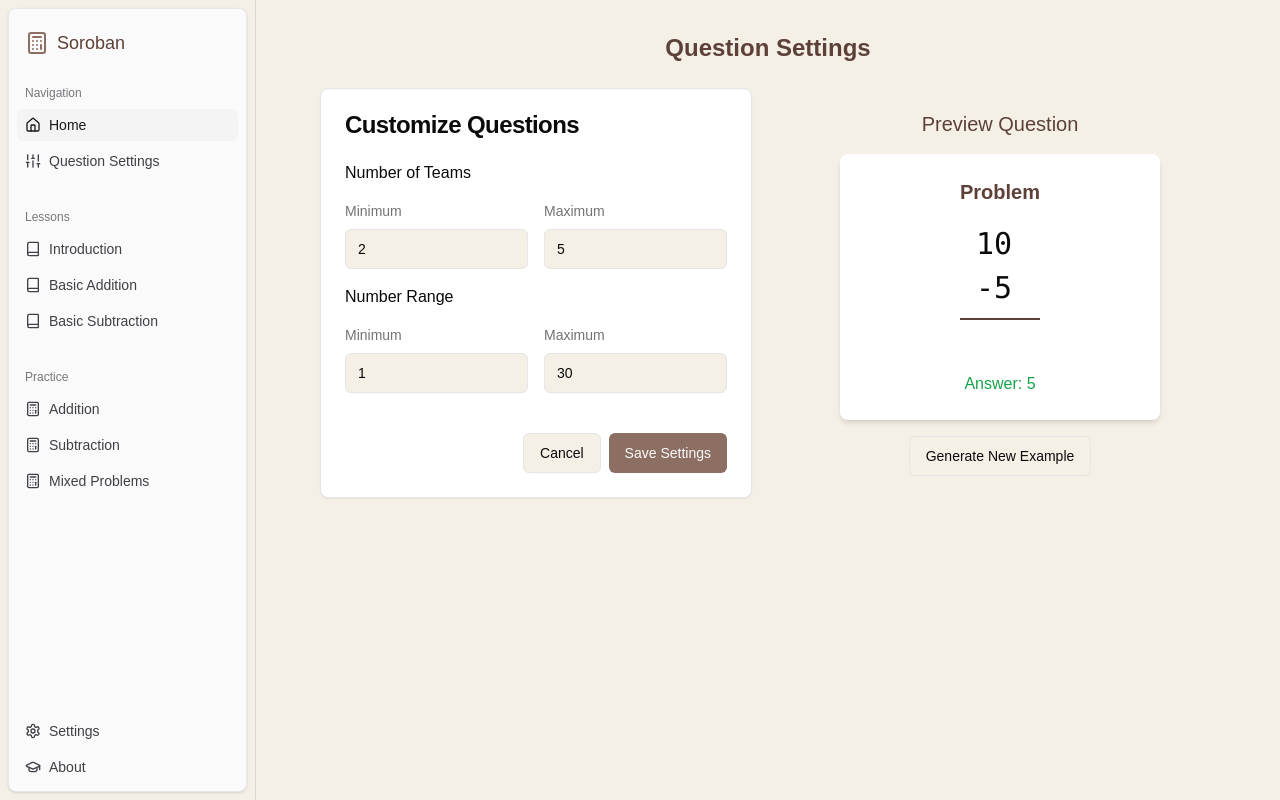
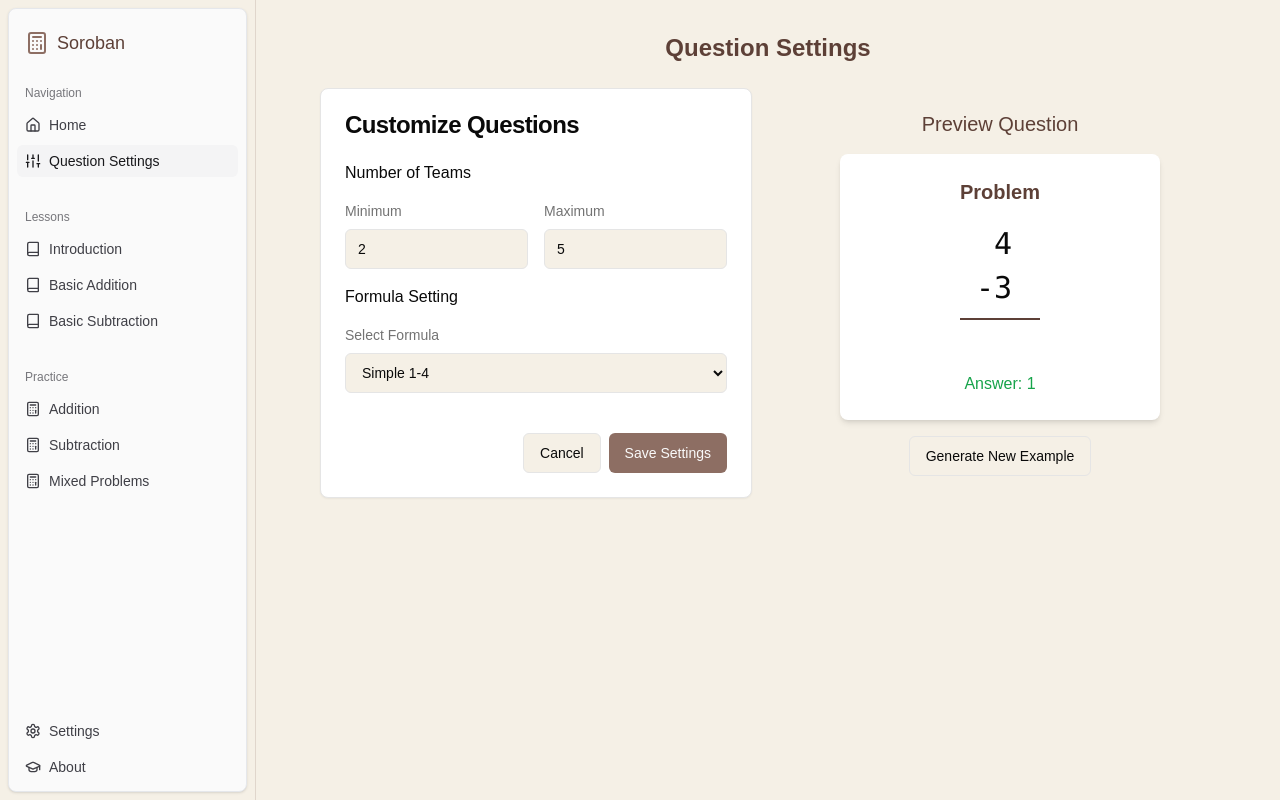
Before and after one commit to mhardock/abacus-learning-tool, a Next.js app: page /question-settings in a window 1280 px wide. Built offline with nearby package versions, Linux system fonts and the light colour scheme.

Commit message:
formula implementation in question generation and settings

```diff
--- a/app/page.tsx
+++ b/app/page.tsx
@@ -83,7 +83,19 @@ export default function Home() {
   }, []);
 
   // Display current settings in the UI for debugging
-  const settingsDebug = `Settings: Min Teams: ${settings.minNumbers}, Max Teams: ${settings.maxNumbers}, Min Value: ${settings.minValue}, Max Value: ${settings.maxValue}`;
+  const formulaNames: Record<number, string> = {
+    1: "Simple 1-4",
+    2: "Simple 1-5",
+    3: "Simple 1-9",
+    4: "Friends +",
+    5: "Friends +/-",
+    6: "Relatives +",
+    7: "Relatives +/-",
+    8: "Mix +",
+    9: "Mix +/-"
+  };
+
+  const settingsDebug = `Min Teams: ${settings.minNumbers}, Max Teams: ${settings.maxNumbers}, Formula: ${formulaNames[settings.scenario] || settings.scenario}`;
 
   return (
     <SidebarProvider>
--- a/app/question-settings/page.tsx
+++ b/app/question-settings/page.tsx
@@ -16,19 +16,30 @@ export default function QuestionSettingsPage() {
   const [settings, setSettings] = useState({
     minNumbers: globalSettings.minNumbers,
     maxNumbers: globalSettings.maxNumbers,
-    minValue: globalSettings.minValue,
-    maxValue: globalSettings.maxValue
+    scenario: globalSettings.scenario || 1
   })
   const [tempInputs, setTempInputs] = useState({
     minNumbers: globalSettings.minNumbers.toString(),
     maxNumbers: globalSettings.maxNumbers.toString(),
-    minValue: globalSettings.minValue.toString(),
-    maxValue: globalSettings.maxValue.toString()
+    scenario: (globalSettings.scenario || 1).toString()
   })
   const [generateNewToggle, setGenerateNewToggle] = useState(false)
   const [previewAnswer, setPreviewAnswer] = useState<number | null>(null)
   const [applySettingsTimer, setApplySettingsTimer] = useState<NodeJS.Timeout | null>(null)
   const [saveMessage, setSaveMessage] = useState<string | null>(null)
+
+  // Define scenario options
+  const scenarioOptions = [
+    { value: 1, label: "Simple 1-4" },
+    { value: 2, label: "Simple 1-5" },
+    { value: 3, label: "Simple 1-9" },
+    { value: 4, label: "Friends +" },
+    { value: 5, label: "Friends +/-" },
+    { value: 6, label: "Relatives +" },
+    { value: 7, label: "Relatives +/-" },
+    { value: 8, label: "Mix +" },
+    { value: 9, label: "Mix +/-" }
+  ]
 
   const handleInputChange = (key: keyof typeof tempInputs, value: string) => {
     setTempInputs(prev => ({
@@ -63,25 +74,8 @@ export default function QuestionSettingsPage() {
       }
     } else if (key === "maxNumbers") {
       validValue = Math.max(settings.minNumbers, Math.min(numValue, 100)) // At least minNumbers, max 100
-    } else if (key === "minValue") {
-      validValue = Math.max(1, Math.min(numValue, settings.maxValue)) // At least 1, max is maxValue
-
-      // If minValue changes, ensure maxValue is at least this value
-      if (validValue > settings.maxValue) {
-        setSettings(prev => ({
-          ...prev,
-          [key]: validValue,
-          maxValue: validValue
-        }))
-        setTempInputs(prev => ({
-          ...prev,
-          [key]: validValue.toString(),
-          maxValue: validValue.toString()
-        }))
-        return
-      }
-    } else if (key === "maxValue") {
-      validValue = Math.max(settings.minValue, Math.min(numValue, 1000000)) // At least minValue, max 1000000
+    } else if (key === "scenario") {
+      validValue = Math.max(1, Math.min(numValue, 9)) // Between 1 and 9
     }
 
     setSettings(prev => ({
@@ -96,6 +90,11 @@ export default function QuestionSettingsPage() {
 
     // Trigger preview update
     setGenerateNewToggle(prev => !prev)
+  }
+
+  const handleScenarioChange = (e: React.ChangeEvent<HTMLSelectElement>) => {
+    const value = e.target.value;
+    validateAndApplySettings("scenario", value);
   }
 
   const handleSave = () => {
@@ -195,45 +194,23 @@ export default function QuestionSettingsPage() {
                   </div>
 
                   <div>
-                    <h3 className="font-medium mb-4">Number Range</h3>
-                    <div className="grid grid-cols-2 gap-4">
-                      <div>
-                        <label htmlFor="minValue" className="text-sm text-muted-foreground mb-2 block">
-                          Minimum
-                        </label>
-                        <Input
-                          id="minValue"
-                          type="number"
-                          min="1"
-                          value={tempInputs.minValue}
-                          onChange={(e) => handleInputChange("minValue", e.target.value)}
-                          onBlur={(e) => validateAndApplySettings("minValue", e.target.value)}
-                          onKeyDown={(e) => {
-                            if (e.key === 'Enter') {
-                              validateAndApplySettings("minValue", (e.target as HTMLInputElement).value);
-                            }
-                          }}
-                        />
-                      </div>
-                      <div>
-                        <label htmlFor="maxValue" className="text-sm text-muted-foreground mb-2 block">
-                          Maximum
-                        </label>
-                        <Input
-                          id="maxValue"
-                          type="number"
-                          min="1"
-                          max="1000000"
-                          value={tempInputs.maxValue}
-                          onChange={(e) => handleInputChange("maxValue", e.target.value)}
-                          onBlur={(e) => validateAndApplySettings("maxValue", e.target.value)}
-                          onKeyDown={(e) => {
-                            if (e.key === 'Enter') {
-                              validateAndApplySettings("maxValue", (e.target as HTMLInputElement).value);
-                            }
-                          }}
-                        />
-                      </div>
+                    <h3 className="font-medium mb-4">Formula Setting</h3>
+                    <div className="w-full">
+                      <label htmlFor="scenario" className="text-sm text-muted-foreground mb-2 block">
+                        Select Formula
+                      </label>
+                      <select
+                        id="scenario"
+                        value={tempInputs.scenario}
+                        onChange={handleScenarioChange}
+                        className="flex h-10 w-full rounded-md border border-input bg-background px-3 py-2 text-sm"
+                      >
+                        {scenarioOptions.map(option => (
+                          <option key={option.value} value={option.value.toString()}>
+                            {option.label}
+                          </option>
+                        ))}
+                      </select>
                     </div>
                   </div>
                 </div>
@@ -246,8 +223,7 @@ export default function QuestionSettingsPage() {
                     // Validate all fields before saving
                     validateAndApplySettings("minNumbers", tempInputs.minNumbers);
                     validateAndApplySettings("maxNumbers", tempInputs.maxNumbers);
-                    validateAndApplySettings("minValue", tempInputs.minValue);
-                    validateAndApplySettings("maxValue", tempInputs.maxValue);
+                    validateAndApplySettings("scenario", tempInputs.scenario);
                     handleSave();
                   }}>
                     Save Settings
@@ -259,7 +235,7 @@ export default function QuestionSettingsPage() {
             <div className="flex flex-col items-center justify-center">
               <h2 className="text-xl font-medium mb-4 text-[#5d4037]">Preview Question</h2>
               <QuestionDisplay
-                feedback={previewAnswer ? `Answer: ${previewAnswer}` : null}
+                feedback={previewAnswer !== null ? `Answer: ${previewAnswer}` : null}
                 feedbackType="success"
                 generateNew={generateNewToggle}
                 onQuestionGenerated={(answer) => setPreviewAnswer(answer)}
--- a/components/question-display.tsx
+++ b/components/question-display.tsx
@@ -10,8 +10,7 @@ interface Question {
 interface QuestionSettings {
   minNumbers: number
   maxNumbers: number
-  minValue: number
-  maxValue: number
+  scenario: number
 }
 
 interface QuestionDisplayProps {
@@ -35,8 +34,7 @@ const QuestionDisplay = forwardRef<QuestionDisplayHandle, QuestionDisplayProps>(
   settings = {
     minNumbers: 2,
     maxNumbers: 5,
-    minValue: 1,
-    maxValue: 30
+    scenario: 1
   }
 }, ref) => {
   const [currentQuestion, setCurrentQuestion] = useState<Question>({
@@ -55,6 +53,10 @@ const QuestionDisplay = forwardRef<QuestionDisplayHandle, QuestionDisplayProps>(
   // Generate a new random question
   const generateNewQuestion = () => {
     const currentSettings = settingsRef.current;
+    // Use default values for minValue and maxValue
+    const minValue = 1;
+    const maxValue = 30;
+
     // Generate numbers for the question based on settings
     const count = Math.floor(Math.random() * (currentSettings.maxNumbers - currentSettings.minNumbers + 1)) + currentSettings.minNumbers
     const numbers: number[] = []
@@ -63,8 +65,8 @@ const QuestionDisplay = forwardRef<QuestionDisplayHandle, QuestionDisplayProps>(
     for (let i = 0; i < count; i++) {
       if (i === 0) {
         // First number is always positive
-        const min = currentSettings.minValue
-        const max = currentSettings.maxValue
+        const min = minValue
+        const max = maxValue
         const num = Math.floor(Math.random() * (max - min + 1)) + min
         numbers.push(num)
         runningTotal = num
@@ -74,22 +76,22 @@ const QuestionDisplay = forwardRef<QuestionDisplayHandle, QuestionDisplayProps>(
 
         if (isPositive) {
           // Generate a positive number within range
-          const num = Math.floor(Math.random() * (currentSettings.maxValue - currentSettings.minValue + 1)) + currentSettings.minValue
+          const num = Math.floor(Math.random() * (maxValue - minValue + 1)) + minValue
           numbers.push(num)
           runningTotal += num
         } else {
           // Generate a negative number, but ensure it doesn't make the running total negative
           // Maximum we can subtract is the running total - 1 to ensure result stays positive
-          const maxSubtract = Math.min(runningTotal - 1, currentSettings.maxValue)
+          const maxSubtract = Math.min(runningTotal - 1, maxValue)
 
-          if (maxSubtract < currentSettings.minValue) {
+          if (maxSubtract < minValue) {
             // If we can't subtract enough, add a positive number instead
-            const num = Math.floor(Math.random() * (currentSettings.maxValue - currentSettings.minValue + 1)) + currentSettings.minValue
+            const num = Math.floor(Math.random() * (maxValue - minValue + 1)) + minValue
             numbers.push(num)
             runningTotal += num
           } else {
             // Generate a negative number that won't make the total negative
-            const negValue = Math.floor(Math.random() * (maxSubtract - currentSettings.minValue + 1)) + currentSettings.minValue
+            const negValue = Math.floor(Math.random() * (maxSubtract - minValue + 1)) + minValue
             const num = -negValue
             numbers.push(num)
             runningTotal += num
@@ -461,7 +463,7 @@ const QuestionDisplay = forwardRef<QuestionDisplayHandle, QuestionDisplayProps>(
 
     // Initial generation
     if (currentQuestion.numbers.length === 0) {
-      generateNewQuestion();
+      generateSorobanQuestion(settings.scenario);
     }
   }, [settings]);
 
@@ -470,7 +472,7 @@ const QuestionDisplay = forwardRef<QuestionDisplayHandle, QuestionDisplayProps>(
     // Only generate a new question if the generateNew prop actually changed
     if (generateNew !== previousGenerateNew.current) {
       previousGenerateNew.current = generateNew;
-      generateNewQuestion();
+      generateSorobanQuestion(settingsRef.current.scenario);
     }
   }, [generateNew]);
 
--- a/components/settings-provider.tsx
+++ b/components/settings-provider.tsx
@@ -6,16 +6,14 @@ import React, { createContext, useContext, useState, useEffect, ReactNode } from
 export interface QuestionSettings {
   minNumbers: number;
   maxNumbers: number;
-  minValue: number;
-  maxValue: number;
+  scenario: number;
 }
 
 // Default settings
 export const defaultSettings: QuestionSettings = {
   minNumbers: 2,
   maxNumbers: 5,
-  minValue: 1,
-  maxValue: 30
+  scenario: 1
 }
 
 // Create context
@@ -46,10 +44,12 @@ export function SettingsProvider({ children }: { children: ReactNode }) {
         if (
           typeof parsedSettings === 'object' &&
           'minNumbers' in parsedSettings &&
-          'maxNumbers' in parsedSettings &&
-          'minValue' in parsedSettings &&
-          'maxValue' in parsedSettings
+          'maxNumbers' in parsedSettings
         ) {
+          // Handle migration from old settings format
+          if (!('scenario' in parsedSettings)) {
+            parsedSettings.scenario = 1;
+          }
           setSettings(parsedSettings)
         } else {
           console.error('Invalid settings structure:', parsedSettings)
--- a/components/sidebar.tsx
+++ b/components/sidebar.tsx
@@ -1,6 +1,7 @@
 "use client"
 
 import { Book, Calculator, GraduationCap, Home, Settings, Sliders } from "lucide-react"
+import { usePathname } from "next/navigation"
 
 import {
   Sidebar,
@@ -17,6 +18,8 @@ import {
 } from "@/components/ui/sidebar"
 
 export function AppSidebar() {
+  const pathname = usePathname();
+
   return (
     <Sidebar variant="floating" className="border-r border-[#8d6e63]/20">
       <SidebarHeader className="pb-0">
@@ -31,7 +34,7 @@ export function AppSidebar() {
           <SidebarGroupContent>
             <SidebarMenu>
               <SidebarMenuItem>
-                <SidebarMenuButton asChild isActive>
+                <SidebarMenuButton asChild isActive={pathname === "/"}>
                   <a href="/">
                     <Home className="h-4 w-4" />
                     <span>Home</span>
@@ -39,7 +42,7 @@ export function AppSidebar() {
                 </SidebarMenuButton>
               </SidebarMenuItem>
               <SidebarMenuItem>
-                <SidebarMenuButton asChild>
+                <SidebarMenuButton asChild isActive={pathname === "/question-settings"}>
                   <a href="/question-settings">
                     <Sliders className="h-4 w-4" />
                     <span>Question Settings</span>
--- /dev/null
+++ b/components/ui/select.tsx
@@ -0,0 +1,120 @@
+"use client"
+
+import * as React from "react"
+import * as SelectPrimitive from "@radix-ui/react-select"
+import { Check, ChevronDown } from "lucide-react"
+
+import { cn } from "@/lib/utils"
+
+const Select = SelectPrimitive.Root
+
+const SelectGroup = SelectPrimitive.Group
+
+const SelectValue = SelectPrimitive.Value
+
+const SelectTrigger = React.forwardRef<
+  React.ElementRef<typeof SelectPrimitive.Trigger>,
+  React.ComponentPropsWithoutRef<typeof SelectPrimitive.Trigger>
+>(({ className, children, ...props }, ref) => (
+  <SelectPrimitive.Trigger
+    ref={ref}
+    className={cn(
+      "flex h-10 w-full items-center justify-between rounded-md border border-input bg-background px-3 py-2 text-sm ring-offset-background placeholder:text-muted-foreground focus:outline-none focus:ring-2 focus:ring-ring focus:ring-offset-2 disabled:cursor-not-allowed disabled:opacity-50",
+      className
+    )}
+    {...props}
+  >
+    {children}
+    <SelectPrimitive.Icon asChild>
+      <ChevronDown className="h-4 w-4 opacity-50" />
+    </SelectPrimitive.Icon>
+  </SelectPrimitive.Trigger>
+))
+SelectTrigger.displayName = SelectPrimitive.Trigger.displayName
+
+const SelectContent = React.forwardRef<
+  React.ElementRef<typeof SelectPrimitive.Content>,
+  React.ComponentPropsWithoutRef<typeof SelectPrimitive.Content>
+>(({ className, children, position = "popper", ...props }, ref) => (
+  <SelectPrimitive.Portal>
+    <SelectPrimitive.Content
+      ref={ref}
+      className={cn(
+        "relative z-50 min-w-[8rem] overflow-hidden rounded-md border bg-popover text-popover-foreground shadow-md animate-in fade-in-80",
+        position === "popper" && "translate-y-1",
+        className
+      )}
+      position={position}
+      {...props}
+    >
+      <SelectPrimitive.Viewport
+        className={cn(
+          "p-1",
+          position === "popper" &&
+            "h-[var(--radix-select-trigger-height)] w-full min-w-[var(--radix-select-trigger-width)]"
+        )}
+      >
+        {children}
+      </SelectPrimitive.Viewport>
+    </SelectPrimitive.Content>
+  </SelectPrimitive.Portal>
+))
+SelectContent.displayName = SelectPrimitive.Content.displayName
+
+const SelectLabel = React.forwardRef<
+  React.ElementRef<typeof SelectPrimitive.Label>,
+  React.ComponentPropsWithoutRef<typeof SelectPrimitive.Label>
+>(({ className, ...props }, ref) => (
+  <SelectPrimitive.Label
+    ref={ref}
+    className={cn("py-1.5 pl-8 pr-2 text-sm font-semibold", className)}
+    {...props}
+  />
+))
+SelectLabel.displayName = SelectPrimitive.Label.displayName
+
+const SelectItem = React.forwardRef<
+  React.ElementRef<typeof SelectPrimitive.Item>,
+  React.ComponentPropsWithoutRef<typeof SelectPrimitive.Item>
+>(({ className, children, ...props }, ref) => (
+  <SelectPrimitive.Item
+    ref={ref}
+    className={cn(
+      "relative flex w-full cursor-default select-none items-center rounded-sm py-1.5 pl-8 pr-2 text-sm outline-none focus:bg-accent focus:text-accent-foreground data-[disabled]:pointer-events-none data-[disabled]:opacity-50",
+      className
+    )}
+    {...props}
+  >
+    <span className="absolute left-2 flex h-3.5 w-3.5 items-center justify-center">
+      <SelectPrimitive.ItemIndicator>
+        <Check className="h-4 w-4" />
+      </SelectPrimitive.ItemIndicator>
+    </span>
+
+    <SelectPrimitive.ItemText>{children}</SelectPrimitive.ItemText>
+  </SelectPrimitive.Item>
+))
+SelectItem.displayName = SelectPrimitive.Item.displayName
+
+const SelectSeparator = React.forwardRef<
+  React.ElementRef<typeof SelectPrimitive.Separator>,
+  React.ComponentPropsWithoutRef<typeof SelectPrimitive.Separator>
+>(({ className, ...props }, ref) => (
+  <SelectPrimitive.Separator
+    ref={ref}
+    className={cn("-mx-1 my-1 h-px bg-muted", className)}
+    {...props}
+  />
+))
+SelectSeparator.displayName = SelectPrimitive.Separator.displayName
+
+export {
+  Select,
+  SelectGroup,
+  SelectValue,
+  SelectTrigger,
+  SelectContent,
+  SelectLabel,
+  SelectItem,
+  SelectSeparator,
+}
--- a/package.json
+++ b/package.json
@@ -10,6 +10,7 @@
   },
   "dependencies": {
     "@radix-ui/react-dialog": "^1.1.13",
+    "@radix-ui/react-select": "^2.2.4",
     "@radix-ui/react-separator": "^1.1.6",
     "@radix-ui/react-slider": "^1.3.4",
     "@radix-ui/react-slot": "^1.2.2",
```
Also changed, not shown: 2 other files (tests, documents, lock files or other folders).
